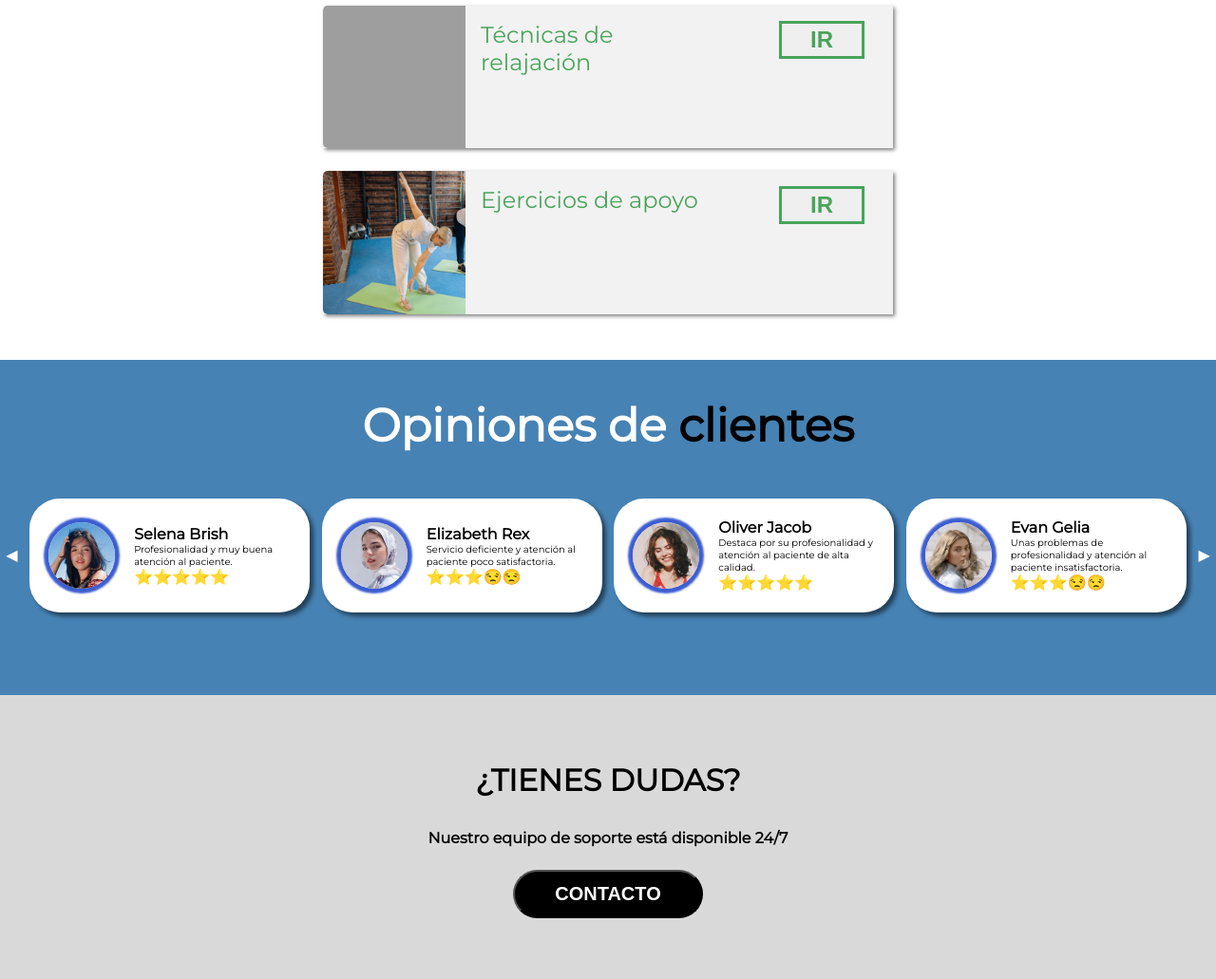
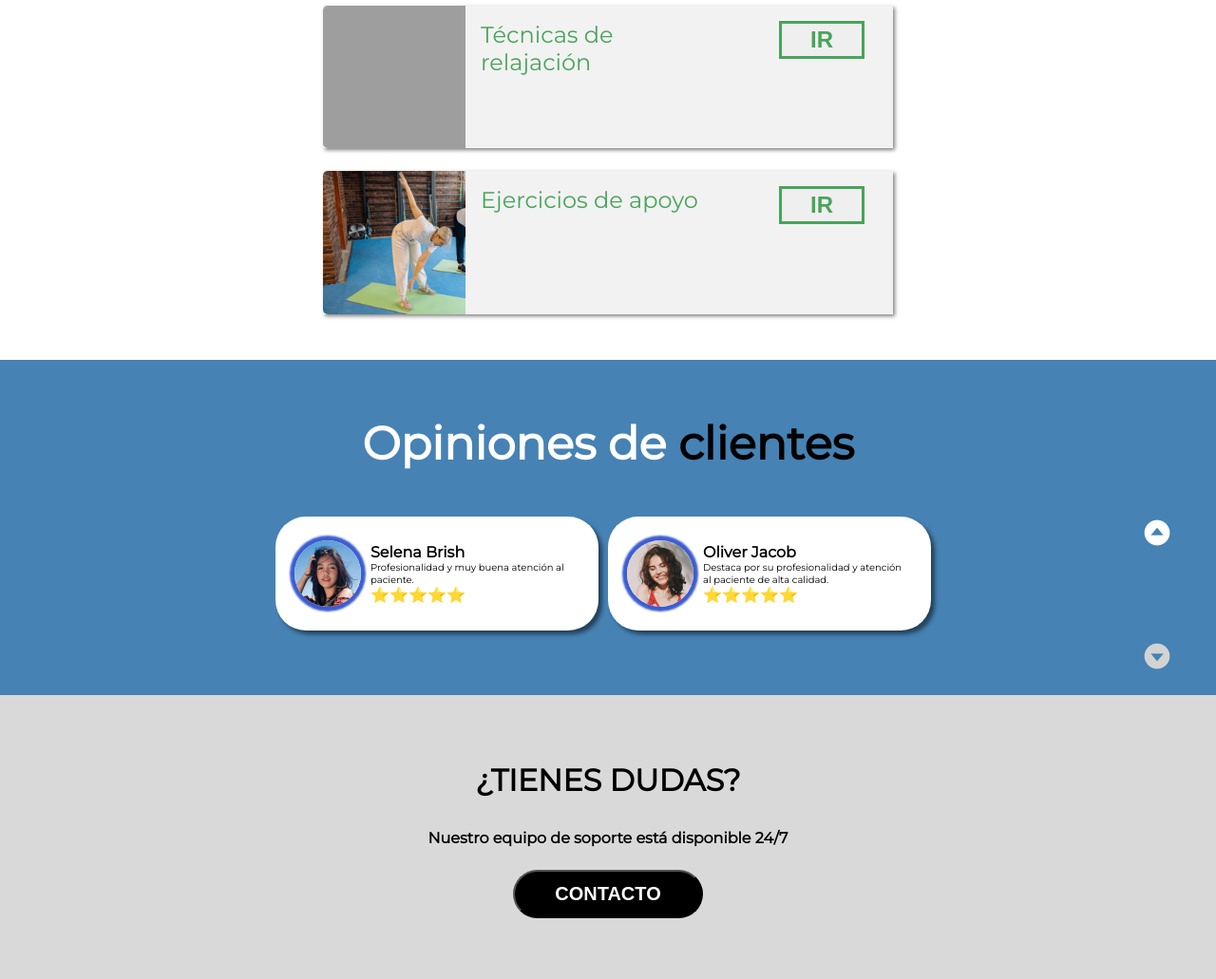
Before and after one commit to Dazav/ProyectoIntegrador, a PHP site: page /html/index.html in a window 1280 px wide. Shown: the part 1524-2555 px from the top of the page at 95% size. Run offline with PHP 8.4, Linux system fonts and the light colour scheme; grey boxes are pictures that could not be loaded.

Commit message:
tengo hambre

```diff
--- a/css/style.css
+++ b/css/style.css
@@ -17,6 +17,7 @@ nav{
     padding-bottom: 20px;
     height: 100px;
     position: fixed;
+    z-index: 1;
     background: white;
 }
 nav div.usuario{
@@ -427,11 +428,31 @@ div.carta3 center div{
 .opiniones .comentarios{
     display: flex;
     align-items: center;
-    justify-content: space-around;
-    margin-bottom: 3rem;
+    justify-content: center;
 }
-.comentarios .flecha{
+.flecha{
+    background: none;
+    border: none;
+    font-size: 2rem;
     color: white;
+    position: absolute;
+    right: 40px;
+}
+.flecha i:active{
+    color: #555555;
+}
+#flecha2{ color: #D3D3D3;}
+/* animacion de cartas */
+.outer{
+    width: 350px;
+    height:130px ;
+    overflow: hidden;
+    position: relative;
+}
+.cartaList{
+    margin: 0;
+    padding-inline-start: 0;
+    position: absolute;
 }
 .comentario{
     display: flex;
@@ -439,10 +460,14 @@ div.carta3 center div{
     padding: 0 20px;
     border-radius: 2rem;
     height: 120px;
-    width: 255px;
-    gap: 20px;
+    width: 300px;
+    margin-bottom: 10px;
     box-shadow: 4px 4px 4px rgba(0,0,0,0.5);
 }
+.verMas h4{
+    text-align: center;
+}
+/*  */
 .comentario div:first-child{
     display: grid;
     align-items: center;
@@ -461,10 +486,12 @@ div.carta3 center div{
 .comentario div:last-child h4{
     font-size: 1rem;
     margin:0;
+    padding-left: 10px;
 }
 .comentario div:last-child p{
     margin: 0;
     font-size: 10px;
+    padding-left: 10px;
 }
 .comentario div:last-child p:last-child{
     font-size: 1rem;
--- a/html/index.html
+++ b/html/index.html
@@ -8,6 +8,7 @@
     <link rel="preconnect" href="https://fonts.googleapis.com">
     <link rel="preconnect" href="https://fonts.gstatic.com" crossorigin>
     <link href="https://fonts.googleapis.com/css2?family=Montserrat:wght@100&display=swap" rel="stylesheet">
+    <link href='https://unpkg.com/boxicons@2.1.4/css/boxicons.min.css' rel='stylesheet'>
     <script src="https://ajax.googleapis.com/ajax/libs/jquery/3.7.1/jquery.min.js"></script>
     <script src="../js/app.js"></script>
     <title>home</title>
@@ -68,7 +69,7 @@ en el mercado</pre>
                 </center>
                 <h1>Ejercicios de exposición gradual</h1>
                 <p>La técnica de exposición es un tipo de procedimiento terapéutico empleado en psicología clínica para tratar los trastornos de ansiedad. Esta técnica implica enfrentar al paciente con el objeto, el contexto o el pensamiento temido para ayudarle a superar los síntomas de ansiedad.</p>
-                <button>IR</button>
+                <button id="btn1">IR</button>
             </div>
             <div class="carta2 responsiveCarta">
                 <center>
@@ -76,7 +77,7 @@ en el mercado</pre>
                 </center>
                 <h1>Técnicas de relajación</h1>
                 <p>Las técnicas de relajación son métodos que se utilizan para reducir el estrés, la ansiedad y la tensión muscular, promoviendo un estado de calma y bienestar. Aquí tienes algunas técnicas de relajación que puedes probar:</p>
-                <button>IR</button>
+                <button id="btn2">IR</button>
             </div>
             <div class="carta3 responsiveCarta">
                 <center>
@@ -85,7 +86,7 @@ en el mercado</pre>
                 <h1>Ejercicios de apoyo</h1>
                 <p>
                     El apoyo psicológico puede abordarse de diversas maneras, y los ejercicios pueden variar según las necesidades específicas de la persona. Aquí te presento algunos ejercicios generales que pueden ser útiles como apoyo psicológico. Sin embargo, ten en cuenta que es importante adaptar las intervenciones según la situación y las características individuales de cada persona. Siempre es recomendable consultar con un profesional de la salud mental para obtener orientación personalizada.</p>
-                <button>IR</button>
+                <button id="btn3">IR</button>
             </div>
         </div>
     </div>
@@ -93,8 +94,12 @@ en el mercado</pre>
     <div class="opiniones">
         <div class="tituloComentarios">
             <h1><b>Opiniones de</b> clientes</h1>
+            <button class="flecha" id="flecha1">
+                <i class='bx bxs-caret-up-circle' ></i>
+            </button>
             <div class="comentarios">
-                <div class="flecha">◀</div>
+                <div class="outer">
+                    <ul class="cartaList">
                         <div class="comentario">
                             <div>
                                 <img src="../img/img6.png" alt="">
@@ -113,6 +118,16 @@ en el mercado</pre>
                                 <p>⭐⭐⭐😒😒</p>
                             </div>
                         </div>
+                        <div class="comentario verMas">
+                            <div>
+                                <h4>Ve más comentarios de cuentas</h4>
+                                <h4><a href="">Ver Más</a></h4>
+                            </div>
+                        </div>
+                    </ul>
+                </div>
+                <div class="outer">
+                    <ul class="cartaList">
                         <div class="comentario">
                             <div><img src="../img/img8.png" alt=""></div>
                             <div>
@@ -129,8 +144,18 @@ en el mercado</pre>
                                 <p>⭐⭐⭐😒😒</p>
                             </div>
                         </div>
-                <div class="flecha">▶</div>
+                        <div class="comentario verMas">
+                            <div>
+                                <h4>Ve más comentarios de cuentas</h4>
+                                <h4><a href="">Ver Más</a></h4>
                             </div>
+                        </div>
+                    </ul>
+                </div>
+            </div>
+            <button class="flecha" id="flecha2" disabled>
+                <i class='bx bxs-caret-down-circle'></i>
+            </button>
         </div>
     </div>
     <!-- contacto -->
--- a/js/app.js
+++ b/js/app.js
@@ -20,16 +20,25 @@ document.addEventListener("DOMContentLoaded", function() {
 // animación de carta del recurso
 $(document).ready(function () {
     // en el caso de clic la carta, cambiará la clase.
+    $("#btn1").on("click", function () {
+        window.location.href = "";
+    });
     $(".carta1").on("click", function () {
         $(".carta1").toggleClass("active1");
     });
 });
 $(document).ready(function () {
+    $("#btn2").on("click", function () {
+        window.location.href = "";
+    });
     $(".carta2").on("click", function () {
         $(".carta2").toggleClass("active2");
     });
 });
 $(document).ready(function () {
+    $("#btn3").on("click", function () {
+        window.location.href = "";
+    });
     $(".carta3").on("click", function () {
         $(".carta3").toggleClass("active3");
     });
@@ -65,3 +74,29 @@ $(document).ready(function () {
         }
     });
 });
+//animacion de opiniones
+$(document).ready(function () {
+    var heightComentario = $(".comentario").height();
+    var comentarioArra=document.getElementsByClassName("comentario");
+    var index=0;
+    $("#flecha1").on("click", function () {
+        index++;
+        $(".cartaList").animate({"top": -(heightComentario+10)*index},"easeInOut");
+        if (index == comentarioArra.length-4) {
+            $("#flecha1").css("color", "#D3D3D3");
+            $("#flecha2").css("color", "white");
+            $("#flecha1").prop("disabled", true);
+            $("#flecha2").prop("disabled", false);
+        }
+    });
+    $("#flecha2").on("click", function () {
+        index--;
+        $(".cartaList").animate({"top": -(heightComentario+10)*index},"easeInOut");
+        if (index < 1) {
+            $("#flecha2").css("color", "#D3D3D3");
+            $("#flecha1").css("color", "white");
+            $("#flecha2").prop("disabled", true);
+            $("#flecha1").prop("disabled", false);
+        }
+    });
+});
```
Lines whose indentation alone changed are shown as unchanged.
